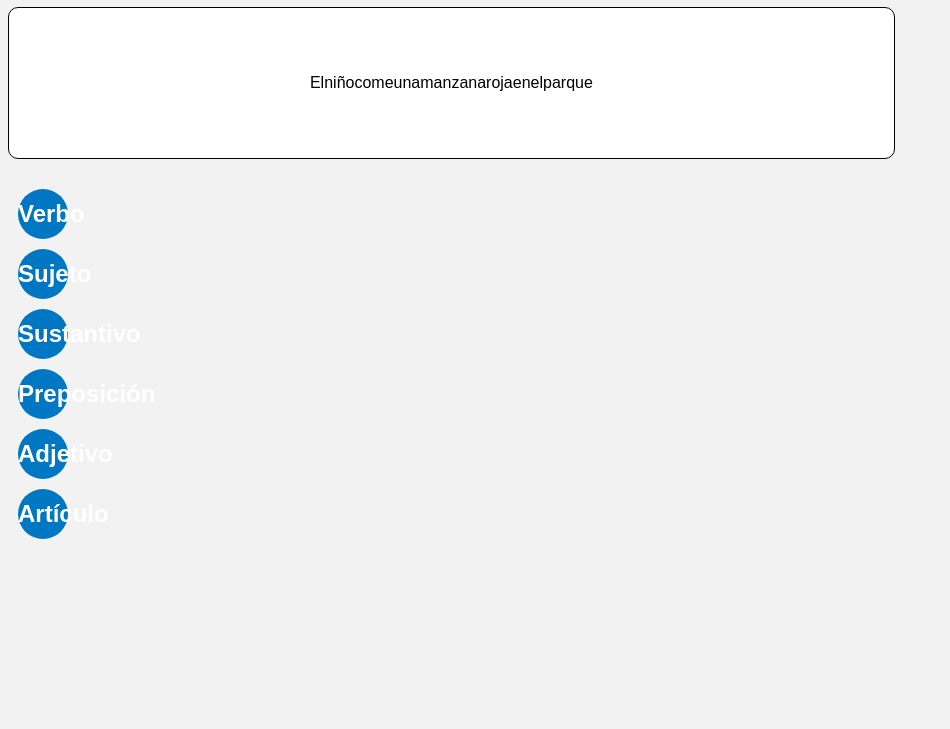
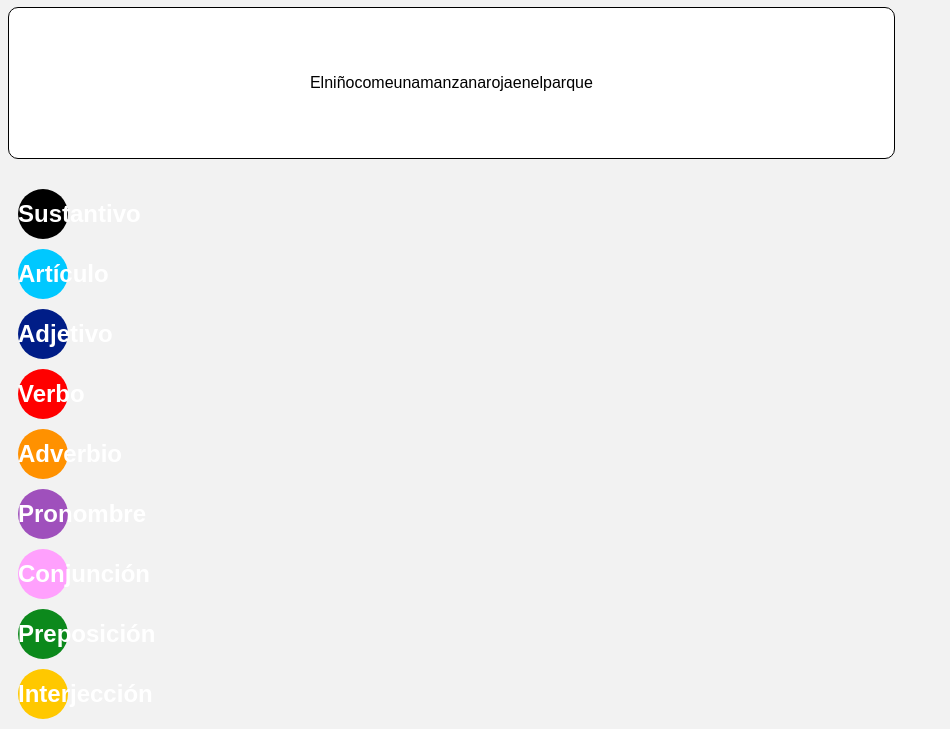
Before and after one commit to HiramRamirezR/analisis-gramatical, a plain HTML site: page index.html in a window 1280 px wide. Shown: the part 73-802 px from the top of the page, without its empty margins (0-950 px from the left). Drawn offline with Linux system fonts and the light colour scheme.

Commit message:
colors added

```diff
--- a/index.html
+++ b/index.html
@@ -8,26 +8,29 @@
   <title>Document</title>
 </head>
 <body>
-  <h1>Análisis gramatical para niños de primaria</h1>
+  <h1>Análisis gramatical</h1>
 	<div class="frase-container" ondragover="allowDrop(event)" ondrop="drop(event)">
-    <span class="palabra" id="palabra1" draggable="true" ondragstart="drag(event)">El</span>
-    <span class="palabra" id="palabra2" draggable="true" ondragstart="drag(event)">niño</span>
-    <span class="palabra" id="palabra3" draggable="true" ondragstart="drag(event)">come</span>
-    <span class="palabra" id="palabra4" draggable="true" ondragstart="drag(event)">una</span>
-    <span class="palabra" id="palabra5" draggable="true" ondragstart="drag(event)">manzana</span>
-    <span class="palabra" id="palabra6" draggable="true" ondragstart="drag(event)">roja</span>
-    <span class="palabra" id="palabra7" draggable="true" ondragstart="drag(event)">en</span>
-    <span class="palabra" id="palabra8" draggable="true" ondragstart="drag(event)">el</span>
-    <span class="palabra" id="palabra9" draggable="true" ondragstart="drag(event)">parque</span>
+    <p class="palabra" id="palabra1">El</p>
+    <p class="palabra" id="palabra2">niño</p>
+    <p class="palabra" id="palabra3">come</p>
+    <p class="palabra" id="palabra4">una</p>
+    <p class="palabra" id="palabra5">manzana</p>
+    <p class="palabra" id="palabra6">roja</p>
+    <p class="palabra" id="palabra7">en</p>
+    <p class="palabra" id="palabra8">el</p>
+    <p class="palabra" id="palabra9">parque</p>
   </div>
 
 	<div id="simbolos-container">
-		<div class="simbolo" id="verbo" draggable="true">Verbo</div>
-		<div class="simbolo" id="sujeto" draggable="true">Sujeto</div>
-		<div class="simbolo" id="sustantivo" draggable="true">Sustantivo</div>
-		<div class="simbolo" id="preposicion" draggable="true">Preposición</div>
-		<div class="simbolo" id="adjetivo" draggable="true">Adjetivo</div>
-		<div class="simbolo" id="articulo" draggable="true">Artículo</div>
+		<div class="simbolo sustantivo" id="sustantivo" draggable="true">Sustantivo</div>
+		<div class="simbolo articulo" id="articulo" draggable="true">Artículo</div>
+		<div class="simbolo adjetivo" id="adjetivo" draggable="true">Adjetivo</div>
+		<div class="simbolo verbo" id="verbo" draggable="true">Verbo</div>
+		<div class="simbolo adverbio" id="adverbio" draggable="true">Adverbio</div>
+		<div class="simbolo pronombre" id="pronombre" draggable="true">Pronombre</div>
+		<div class="simbolo conjuncion" id="conjuncion" draggable="true">Conjunción</div>
+		<div class="simbolo preposicion" id="preposicion" draggable="true">Preposición</div>
+		<div class="simbolo interjeccion" id="interjeccion" draggable="true">Interjección</div>
 	</div>
 
   <script src="app.js"></script>
--- a/style.scss
+++ b/style.scss
@@ -44,34 +44,38 @@ body {
   cursor: move;
 }
 
-.simbolo:hover {
-  background-color: #005ea3;
+.simbolo.sustantivo {
+  background-color: #000000;
 }
 
-.simbolo:active {
-  opacity: 0.5;
+.simbolo.articulo {
+  background-color: #00c8ff;
 }
 
-.simbolo.sujeto {
-  background-color: #f37735;
+.simbolo.adjetivo {
+  background-color: #001d87;
 }
 
 .simbolo.verbo {
-  background-color: #2ecc71;
+  background-color: #ff0000;
 }
 
-.simbolo.sustantivo {
-  background-color: #d35400;
+.simbolo.adverbio {
+  background-color: #ff9100;
+}
+
+.simbolo.pronombre {
+  background-color: #9f50bc;
+}
+
+.simbolo.conjuncion {
+  background-color: #ffa0fd;
 }
 
 .simbolo.preposicion {
-  background-color: #3498db;
+  background-color: #0c891c;
 }
 
-.simbolo.adjetivo {
-  background-color: #9b59b6;
+.simbolo.interjeccion {
+  background-color: #ffc800;
 }
-
-.simbolo.articulo {
-  background-color: #f1c40f;
-}
```
Also changed, not shown: style.css, 1 other file.
